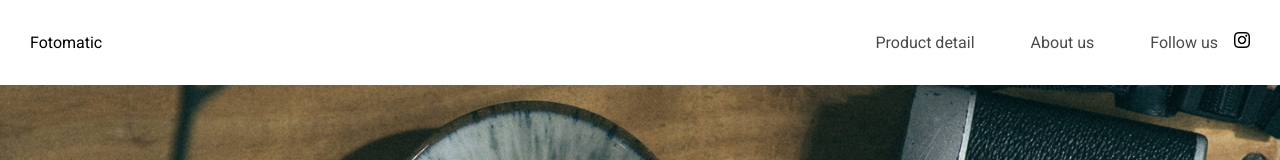
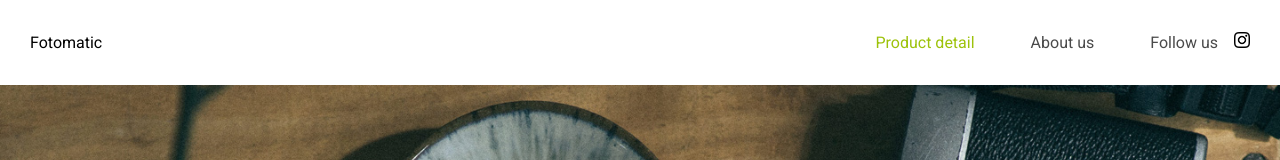
Before and after one commit to tony1989s/Fotomatic, a plain HTML site: page index.html in a window 1280 px wide. In both pictures the pointer is over the link "Product detail". Shown: the top 160 px of the page. Drawn offline with Linux system fonts and the light colour scheme; a web font is replaced by a local one.

Commit message:
edit color nav

```diff
--- a/resources/css/style.css
+++ b/resources/css/style.css
@@ -10,7 +10,7 @@ html {
   top: 5.3125rem; /* To offset for fixed header. */
   background-image:url('../images/banner-landingpage.jpg');
   background-repeat: no-repeat;
-    background-size: contain;
+  background-size: contain;
 }
 
 .center {
@@ -31,6 +31,10 @@ html {
 .image-container img {
   display: block;
   max-width: 100%;
+}
+
+.desktop a:hover {
+  color: #9dc20b;
 }
 
 @media only screen and (max-width: 760px) {
```
